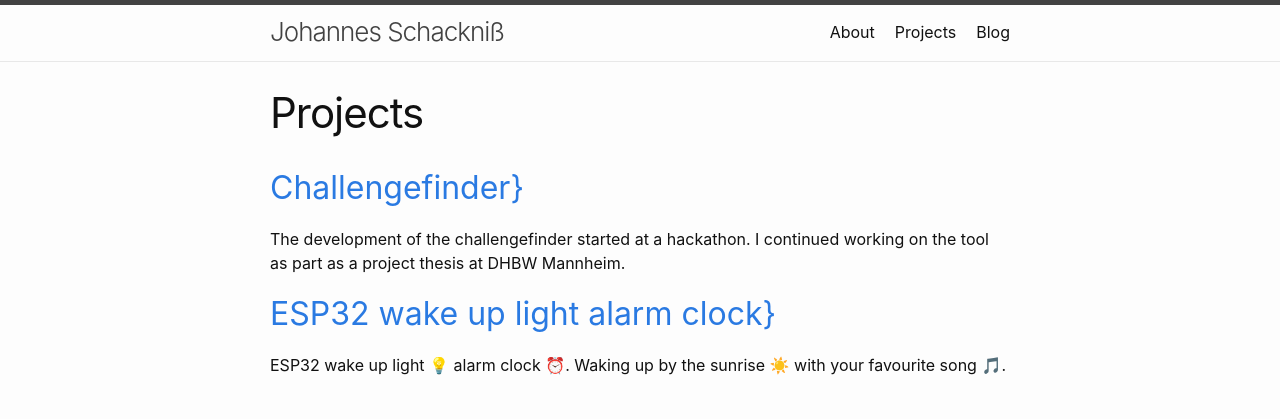
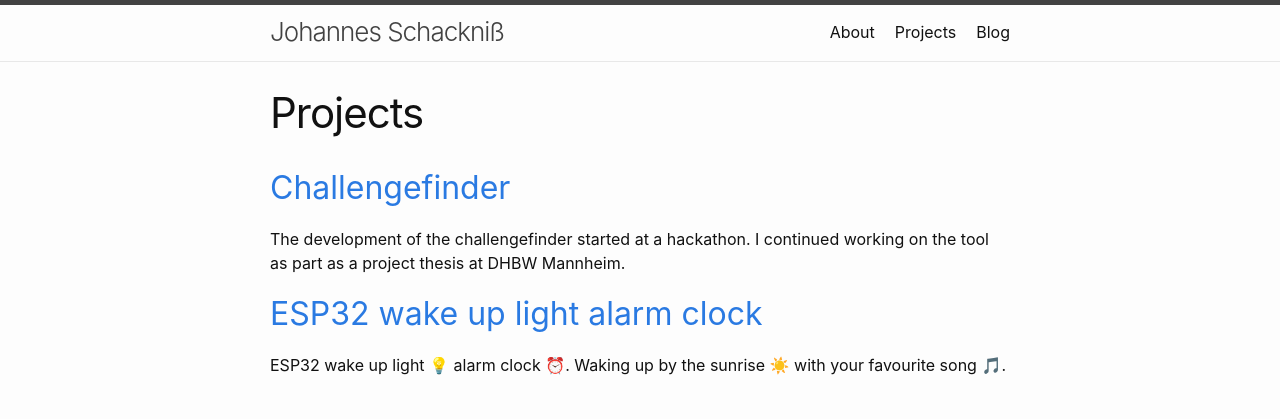
Before and after one commit to schackniss/schackniss.de, a Jekyll site: the page built from projects.md, in a window 1280 px wide. Shown: the top 419 px of the page. Built offline with Jekyll 4.4.1, drawn with Linux system fonts in a browser that asks for light colours.

Commit message:
[Fix] project headings

```diff
--- a/projects.md
+++ b/projects.md
@@ -7,7 +7,7 @@ permalink: /projects/
 {% for project in site.projects %}
   <h2>
     <a href="{{ project.url }}">
-      {{ project.name }}}
+      {{ project.name }}
     </a>
   </h2>
   <p>{{ project.description | markdownify }}</p>
```
